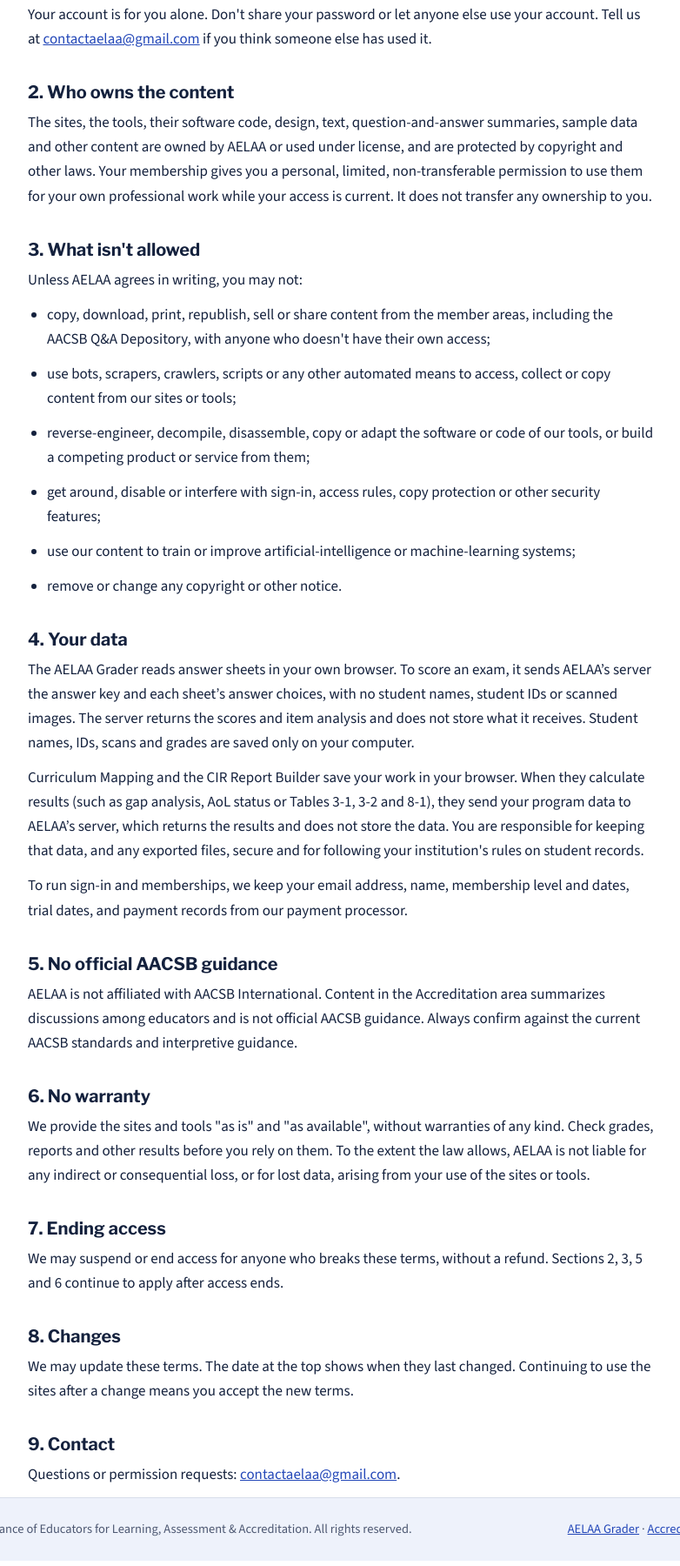
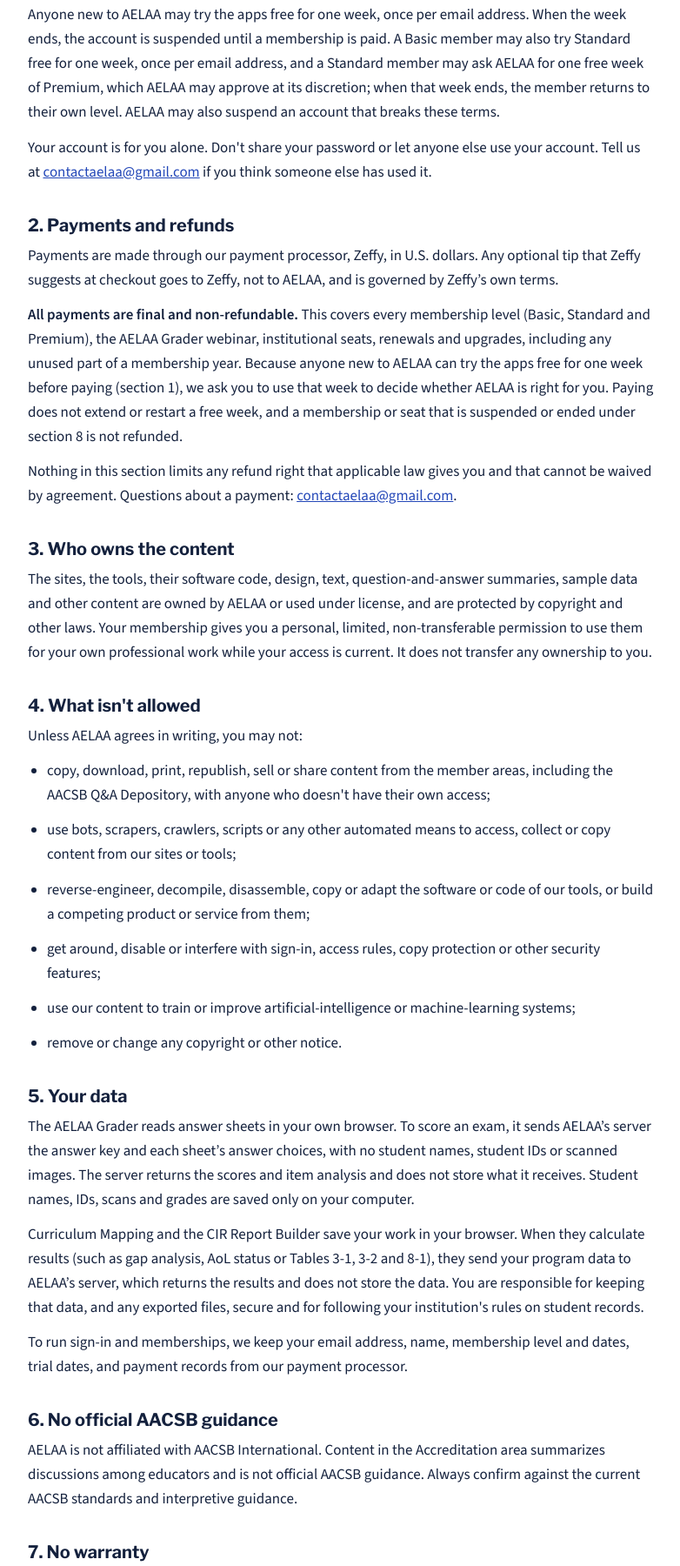
Before and after one commit to aelaa-org/aelaa-site, a plain HTML site: page terms/index.html in a window 1280 px wide. Shown: the part 702-2502 px from the top of the page at 87% size, without its empty margins (248-1030 px from the left). Drawn offline with nearby package versions, Linux system fonts and the light colour scheme.

Commit message:
Terms: refund policy, webinar and video access
New section 2, Payments and refunds: all payments are final and non-refundable, with the free week as the time to decide. Section 1 adds the $39 webinar (one year of Basic for the paying email) and says free-week users can watch the demo but not the webinar. Sections renumbered; effective date November 27, 2026.

Co-Authored-By: Claude Opus 5.5 <noreply@anthropic.com>

```diff
--- a/terms/index.html
+++ b/terms/index.html
@@ -45,20 +45,26 @@ footer .wrap{max-width:1080px;display:flex;justify-content:space-between;gap:12p
 <main class="wrap">
   <p class="eyebrow">Legal</p>
   <h1>Terms of Use</h1>
-  <p class="meta">Effective November 26, 2026</p>
+  <p class="meta">Effective November 27, 2026</p>
 
   <p>These terms apply to aelaa.org, the AELAA Grader at grader.aelaa.org, the AELAA Accreditation area (Curriculum Mapping, the CIR Report Builder and the AACSB Q&amp;A Depository) and any other site or tool run by the Alliance of Educators for Learning, Assessment &amp; Accreditation ("AELAA", "we"). By using them, you agree to these terms. If you don't agree, please don't use them.</p>
 
   <h2>1. Who can use the member tools</h2>
   <p>AELAA membership has three levels, each paid yearly: Basic ($39) covers the AELAA Grader; Standard ($75) covers the Grader and AELAA Oral Exams; Premium ($500) covers the Grader, Oral Exams and the Accreditation area. Access ends when the membership lapses.</p>
+  <p>The AELAA Grader webinar ($39) includes one year of Basic membership for the email address that paid, and is non-transferable. Members with a paid membership (personal or institutional) can watch the webinar on the Grader’s Videos tab; free-week users can watch the short demo but not the webinar. The videos may not be downloaded, copied or shared. Institutions that want to pay for the webinar for their people should contact AELAA first, so access can be set up as institutional seats.</p>
   <p>An institution may buy seats at any level for $35 per seat per year. Its manager decides who holds each seat, and each seat is for one named person with their own account. A seat holder's access ends when the institution's membership lapses or the manager removes them.</p>
   <p>Anyone new to AELAA may try the apps free for one week, once per email address. When the week ends, the account is suspended until a membership is paid. A Basic member may also try Standard free for one week, once per email address, and a Standard member may ask AELAA for one free week of Premium, which AELAA may approve at its discretion; when that week ends, the member returns to their own level. AELAA may also suspend an account that breaks these terms.</p>
   <p>Your account is for you alone. Don't share your password or let anyone else use your account. Tell us at <a href="mailto:contactaelaa@gmail.com">contactaelaa@gmail.com</a> if you think someone else has used it.</p>
 
-  <h2>2. Who owns the content</h2>
+  <h2 id="refunds">2. Payments and refunds</h2>
+  <p>Payments are made through our payment processor, Zeffy, in U.S. dollars. Any optional tip that Zeffy suggests at checkout goes to Zeffy, not to AELAA, and is governed by Zeffy’s own terms.</p>
+  <p><b>All payments are final and non-refundable.</b> This covers every membership level (Basic, Standard and Premium), the AELAA Grader webinar, institutional seats, renewals and upgrades, including any unused part of a membership year. Because anyone new to AELAA can try the apps free for one week before paying (section 1), we ask you to use that week to decide whether AELAA is right for you. Paying does not extend or restart a free week, and a membership or seat that is suspended or ended under section 8 is not refunded.</p>
+  <p>Nothing in this section limits any refund right that applicable law gives you and that cannot be waived by agreement. Questions about a payment: <a href="mailto:contactaelaa@gmail.com?subject=AELAA%20payment">contactaelaa@gmail.com</a>.</p>
+
+  <h2>3. Who owns the content</h2>
   <p>The sites, the tools, their software code, design, text, question-and-answer summaries, sample data and other content are owned by AELAA or used under license, and are protected by copyright and other laws. Your membership gives you a personal, limited, non-transferable permission to use them for your own professional work while your access is current. It does not transfer any ownership to you.</p>
 
-  <h2>3. What isn't allowed</h2>
+  <h2>4. What isn't allowed</h2>
   <p>Unless AELAA agrees in writing, you may not:</p>
   <ul>
     <li>copy, download, print, republish, sell or share content from the member areas, including the AACSB Q&amp;A Depository, with anyone who doesn't have their own access;</li>
@@ -69,24 +75,24 @@ footer .wrap{max-width:1080px;display:flex;justify-content:space-between;gap:12p
     <li>remove or change any copyright or other notice.</li>
   </ul>
 
-  <h2>4. Your data</h2>
+  <h2>5. Your data</h2>
   <p>The AELAA Grader reads answer sheets in your own browser. To score an exam, it sends AELAA’s server the answer key and each sheet’s answer choices, with no student names, student IDs or scanned images. The server returns the scores and item analysis and does not store what it receives. Student names, IDs, scans and grades are saved only on your computer.</p>
   <p>Curriculum Mapping and the CIR Report Builder save your work in your browser. When they calculate results (such as gap analysis, AoL status or Tables 3-1, 3-2 and 8-1), they send your program data to AELAA’s server, which returns the results and does not store the data. You are responsible for keeping that data, and any exported files, secure and for following your institution's rules on student records.</p>
   <p>To run sign-in and memberships, we keep your email address, name, membership level and dates, trial dates, and payment records from our payment processor.</p>
 
-  <h2>5. No official AACSB guidance</h2>
+  <h2>6. No official AACSB guidance</h2>
   <p>AELAA is not affiliated with AACSB International. Content in the Accreditation area summarizes discussions among educators and is not official AACSB guidance. Always confirm against the current AACSB standards and interpretive guidance.</p>
 
-  <h2>6. No warranty</h2>
+  <h2>7. No warranty</h2>
   <p>We provide the sites and tools "as is" and "as available", without warranties of any kind. Check grades, reports and other results before you rely on them. To the extent the law allows, AELAA is not liable for any indirect or consequential loss, or for lost data, arising from your use of the sites or tools.</p>
 
-  <h2>7. Ending access</h2>
-  <p>We may suspend or end access for anyone who breaks these terms, without a refund. Sections 2, 3, 5 and 6 continue to apply after access ends.</p>
+  <h2>8. Ending access</h2>
+  <p>We may suspend or end access for anyone who breaks these terms, without a refund. Sections 2, 3, 4, 6 and 7 continue to apply after access ends.</p>
 
-  <h2>8. Changes</h2>
+  <h2>9. Changes</h2>
   <p>We may update these terms. The date at the top shows when they last changed. Continuing to use the sites after a change means you accept the new terms.</p>
 
-  <h2>9. Contact</h2>
+  <h2>10. Contact</h2>
   <p>Questions or permission requests: <a href="mailto:contactaelaa@gmail.com">contactaelaa@gmail.com</a>.</p>
 </main>
 
```
